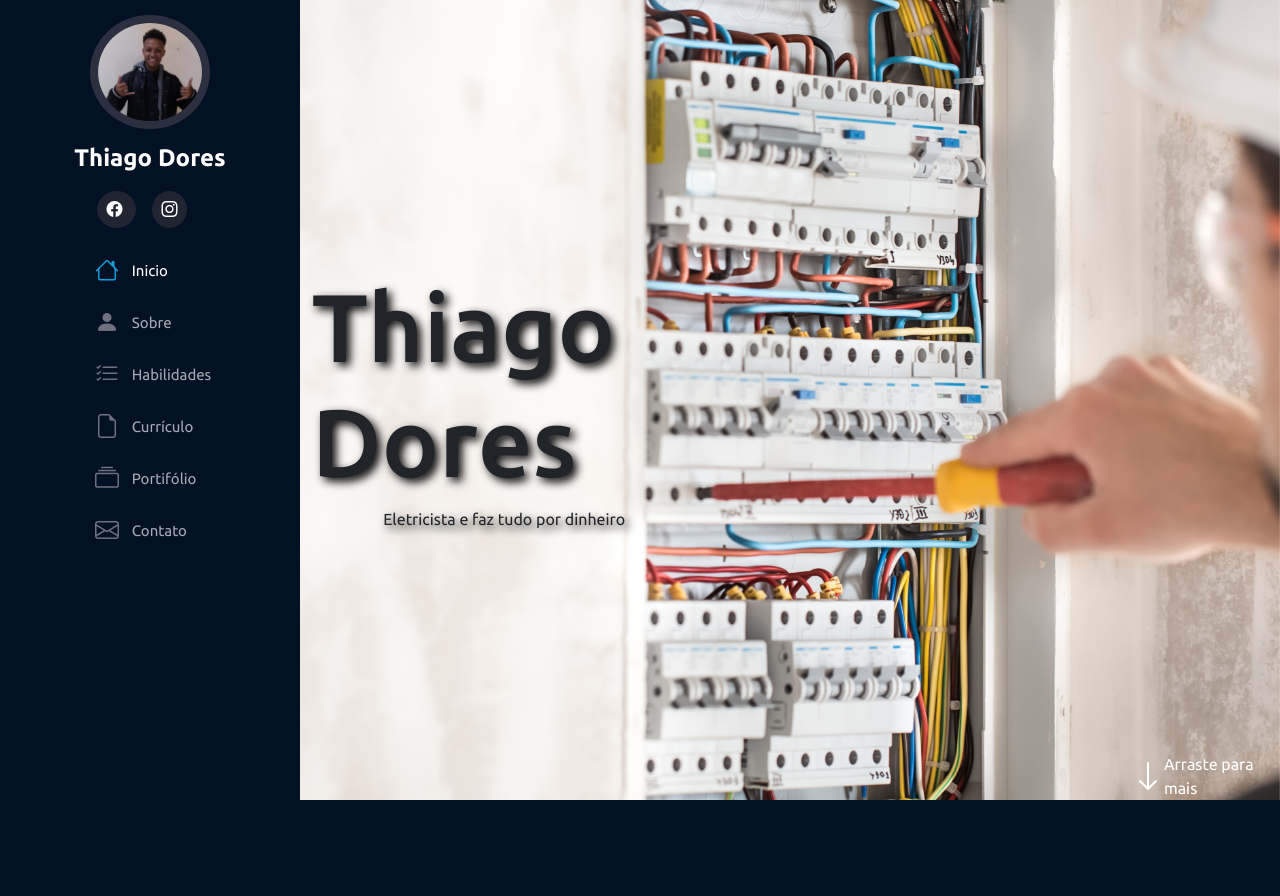
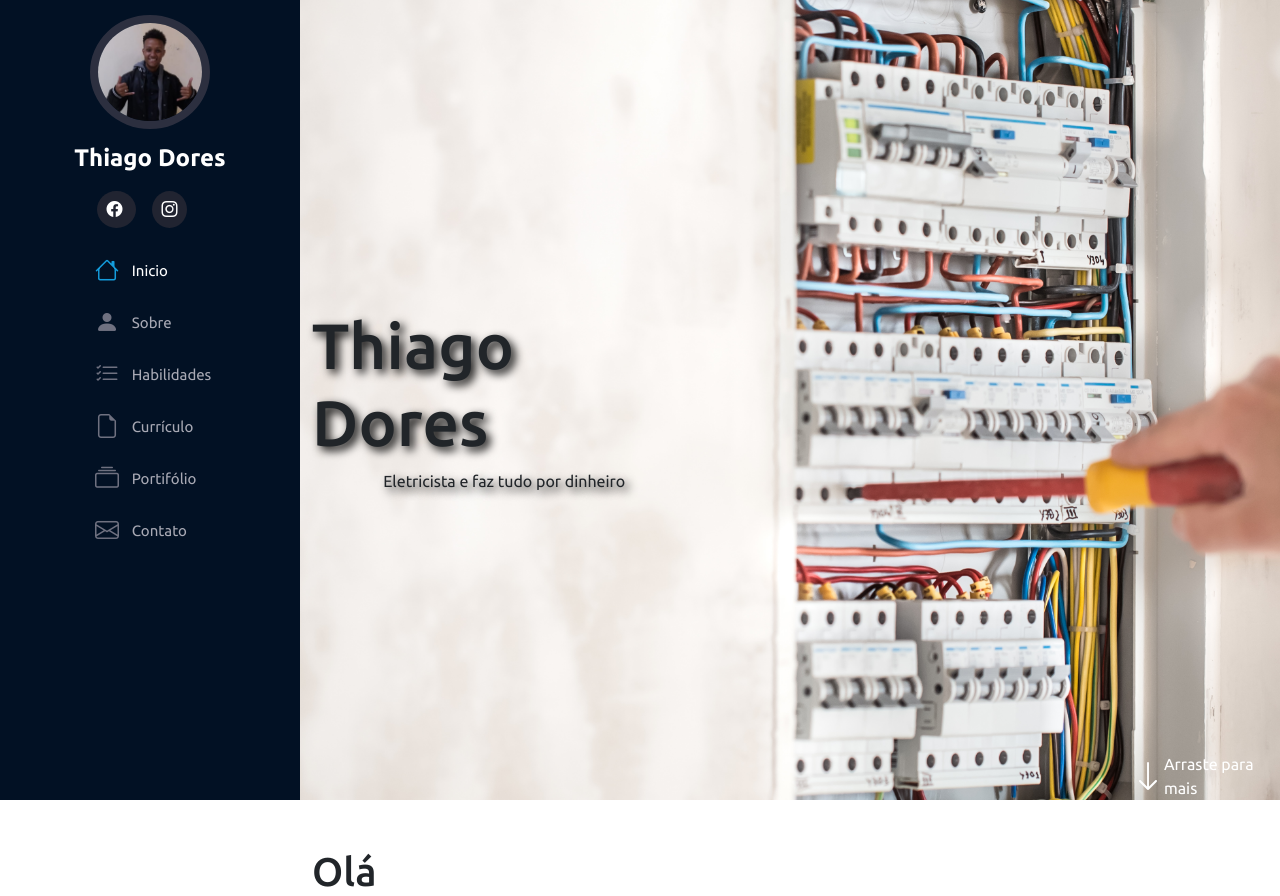
Before and after one commit to Doug-lima/Projeto-TD, a Flask app: page / in a window 1280 px wide. Before the commit the page ends 800 px from the top, so only its background shows below. Run offline with Flask 2, Linux system fonts and the light colour scheme; some libraries are stand-ins or nearby versions.

Commit message:
h2 atualizado

```diff
--- a/static/style.css
+++ b/static/style.css
@@ -32,7 +32,7 @@
     margin: 0;
     padding: 0;
     font-weight: 600;
-    text-align-last: center;
+    text-align: center;
     color: #fff;
 }
 
@@ -95,17 +95,16 @@
     background-size: cover;
     background-attachment: fixed;
     background-position: center;
-
     width: 100%;
     height: 100vh;
 }
 
 section#inicio h2{
-font-size: 6rem;
+font-size: 4rem;
 }
 
 section#inicio span#subtitle{
-   margin-right: 6rem;
+   margin-right: 8rem;
    font-size: 1.5rem;
 }
 
--- a/templates/index.html
+++ b/templates/index.html
@@ -63,14 +63,17 @@
                 <span id="subtitle" class="text-shadow">Eletricista e faz tudo por dinheiro</span>
             </div>
 
-            <div class="col-md-7  d-flex justify-content-end align-items-end">
-               <div id="arraste" class="d-flex align-items-center">
-                <i class="bi bi-arrow-down text-white pe-2 fs-2" aria-hidden="true"></i>
-                <a href="">Arraste para mais</a>
-               </div>
+            <div class="col-md-7 d-flex justify-content-end align-items-end">
+                <div id="arraste" class="d-flex align-items-center">
+                    <i class="bi bi-arrow-down text-white pe-2 fs-2" aria-hidden="true"></i>
+                    <a href="">Arraste para mais</a>
+                </div>
             </div>
         </section>
-
+        <!--verificar alinhamento-->
+        <section class="container mt-5" id='sobre'>
+            <h1>Olá</h1>
+        </section>
     </main>
 
     <script src="../static/bootstrap/js/bootstrap.bundle.min.js"></script>
```
